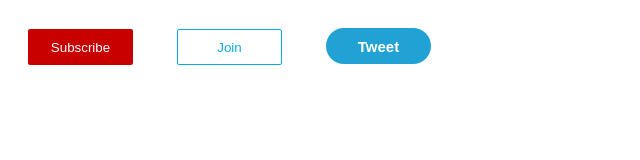
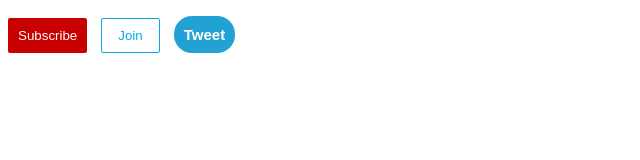
Before and after one commit to yuvarajmck/yuvarajmck.github.io, a plain HTML site: page Basics/index.html in a window 1280 px wide. Shown: the whole page, without its empty margins (0-640 px from the left). Drawn offline with Linux system fonts and the light colour scheme.

Commit message:
Update style.css

```diff
--- a/Basics/style.css
+++ b/Basics/style.css
@@ -1,21 +1,17 @@
 button{
     color: white;
-    margin: 20px;
     background-color: rgb(200, 0, 0);
     border: none;
-    width: 105px;
-    height: 36px;
+    padding: 10px 10px 10px 10px;
     border-radius: 2px;
     cursor: pointer;
 }
 
 #subscribe-Button{
     color: white;
-    margin: 20px;
+
     background-color: rgb(200, 0, 0);
     border: none;
-    width: 105px;
-    height: 36px;
     border-radius: 2px;
 
 }
@@ -31,17 +27,18 @@ button{
 
 
 #join-Button{
-    margin: 20px;
+    margin: 10px;
     background-color: white;
     border:  rgb(10, 170, 233) solid 1px;
     color: rgb(10, 170, 233);
+    padding: 9px 16px 9px 16px;
 }
 
 #join-Button:hover{
     background-color: rgb(10, 170, 233);
     color: white;
     border: none;
-
+    padding: 10px 17px 10px 17px;
 }
 
 #join-Button:active{
@@ -52,14 +49,13 @@ button{
     color: white;
     background-color: rgb(34, 162, 212);
     border: none;
-    width: 105px;
-    height: 36px;
     border-radius: 2px;
     cursor: pointer;
     font-size: 15px;
     font-weight: bold;
     border-radius: 18px;
     transition: background-color 0.15s, color 0.15s;
+    padding: 10px;
 }
 
 #tweet-Button:hover{
```
